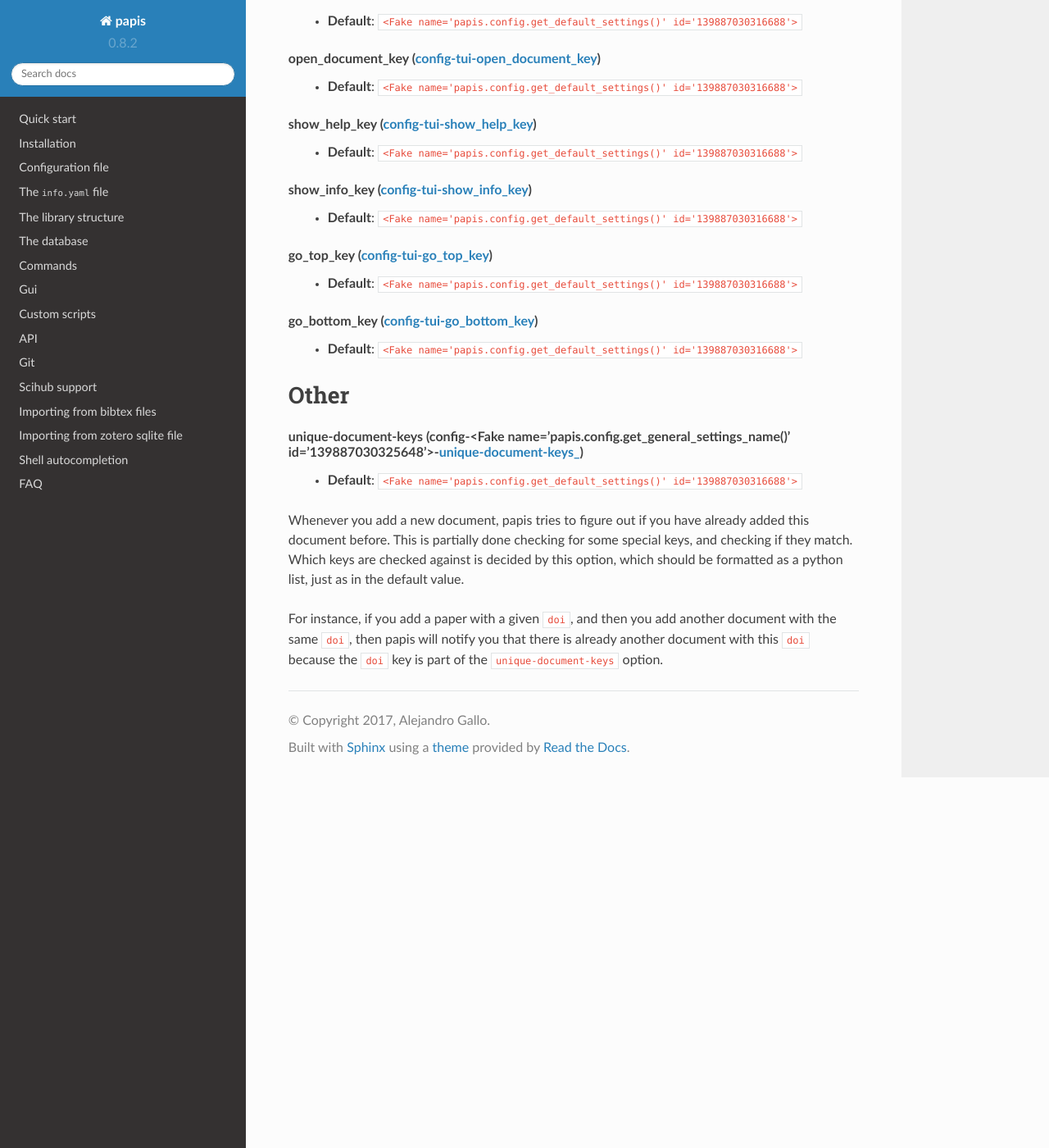
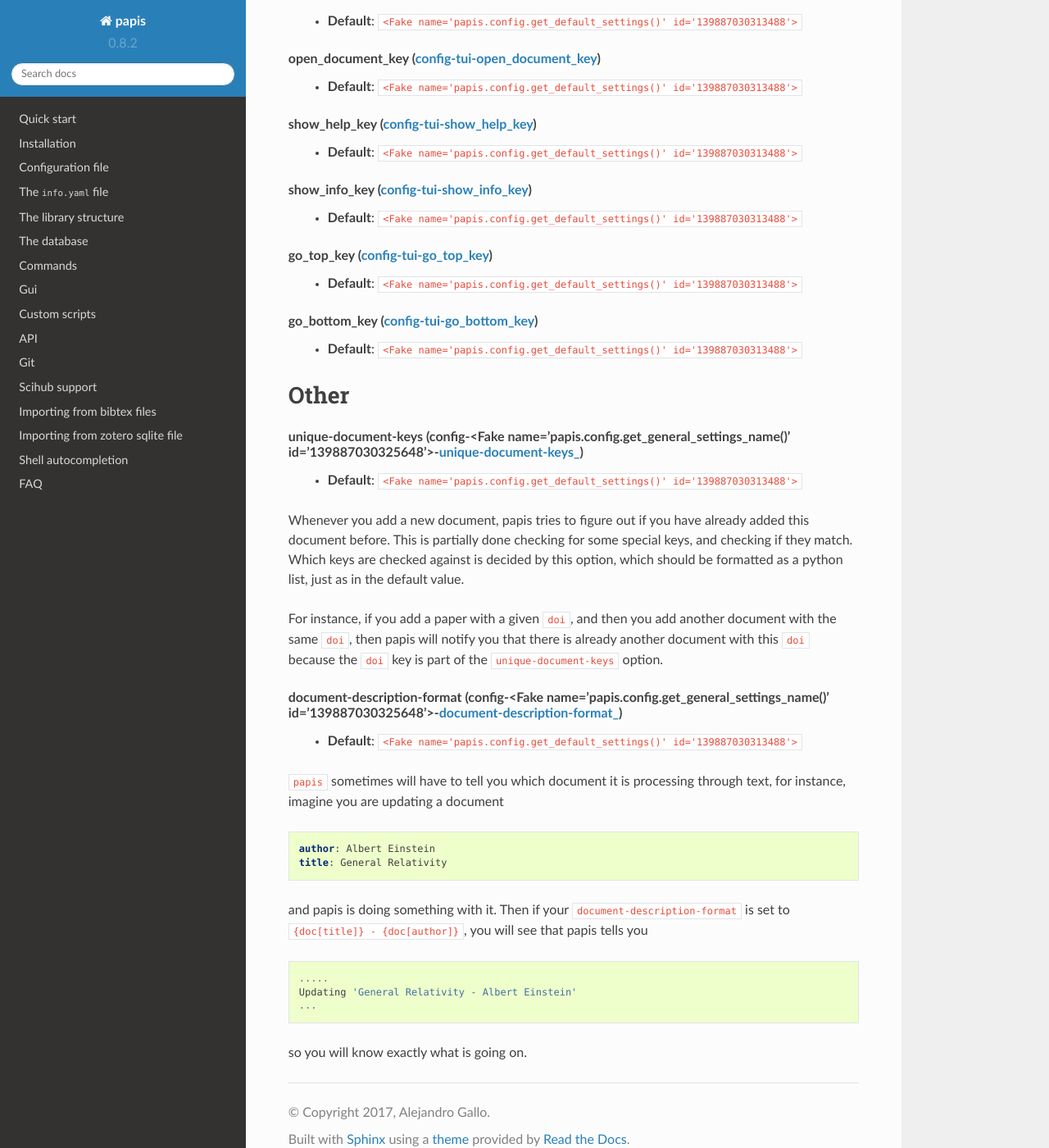
Before and after one commit to papis/papis, a Sphinx documentation site: the page built from doc/source/default-settings.rst, in a window 1280 px wide and 1400 px high, scrolled down 13806 px. Shown: the whole window at 82% size. Built offline with Sphinx 7.4.7 and the Read the Docs theme 2.0.0, drawn with Linux system fonts in a browser that asks for light colours; some of the changed text lies outside the part shown.

Commit message:
Add document-description-format as a config option

```diff
--- a/doc/source/default-settings.rst
+++ b/doc/source/default-settings.rst
@@ -599,3 +599,25 @@ Other
     add another document with the same ``doi``, then papis will notify
     you that there is already another document with this ``doi`` because
     the ``doi`` key is part of the ``unique-document-keys`` option.
+
+.. papis-config:: document-description-format
+
+    ``papis`` sometimes will have to tell you which document it is processing
+    through text, for instance, imagine you are updating a document
+
+    .. code:: yaml
+
+        author: Albert Einstein
+        title: General Relativity
+
+    and papis is doing something with it. Then if your
+    ``document-description-format`` is set to
+    ``{doc[title]} - {doc[author]}``, you will see that papis tells you
+
+    ::
+
+        .....
+        Updating 'General Relativity - Albert Einstein'
+        ...
+
+    so you will know exactly what is going on.
```
Also changed, not shown: 2 other files.
